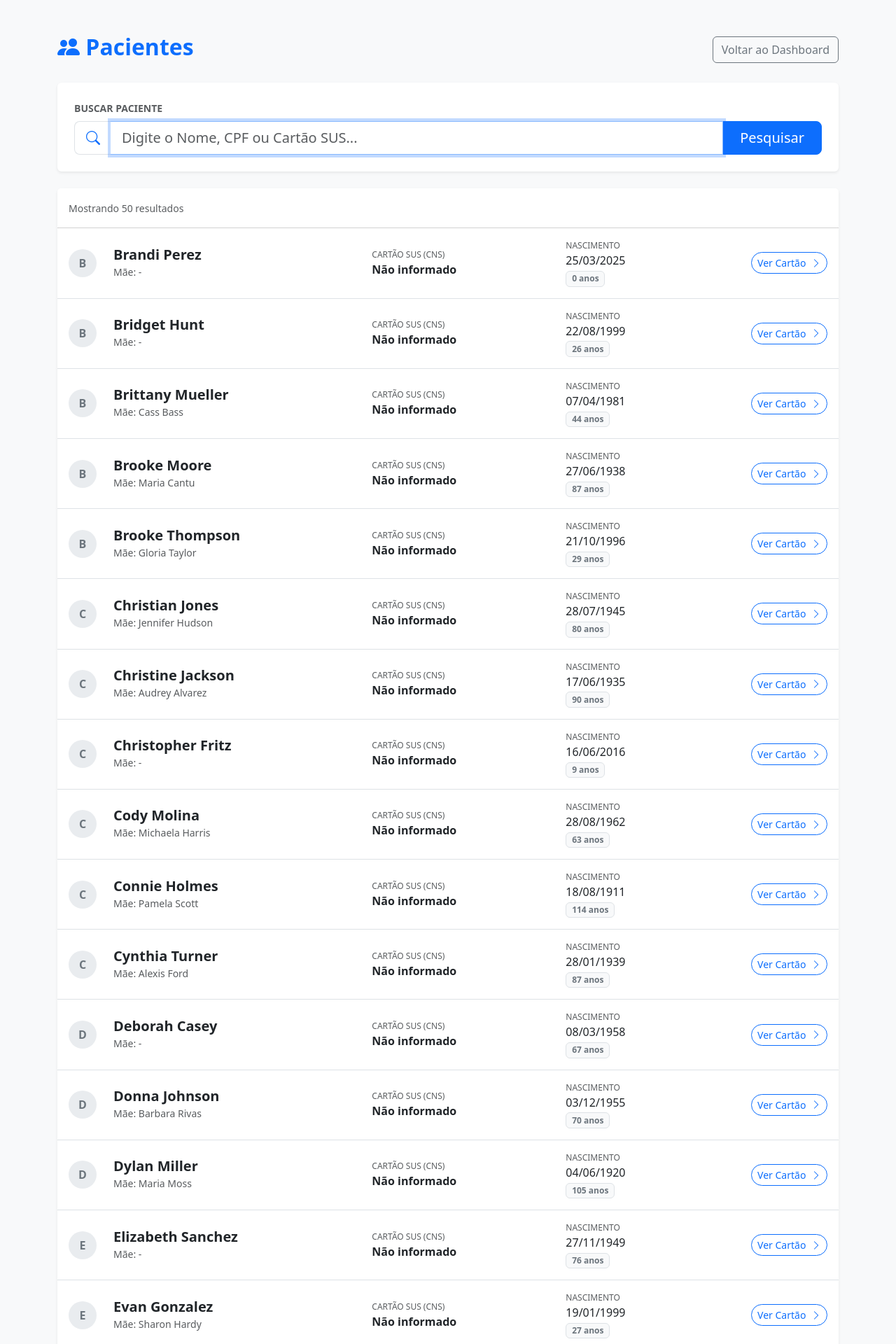
After one commit to gabrieldiaslm/django-rest-learn, a Django app: page /patients/ in a window 1280 px wide. The commit adds this page. Shown: the top 1920 px of the page at 70% size. Run offline with Django 5.2, Linux system fonts and the light colour scheme; data comes from the database, SQL or seed files in the repository; both versions use the stored data as it was after the commit.

Commit message:
redefinição do db e adição dos pacientes

```diff
--- a/api_todo/api/models.py
+++ b/api_todo/api/models.py
@@ -1,14 +1,40 @@
+from datetime import date
 from django.db import models
+
 class Todo(models.Model):
     name = models.CharField(max_length=120)
     done = models.BooleanField(default=False)
     created_at = models.DateTimeField(auto_now_add=True)
 
+class Patient(models.Model):
+    id = models.IntegerField(primary_key=True)
+
+    name = models.CharField("Nome Completo", max_length=255)
+    cpf = models.CharField("CPF", max_length=14, null=True, blank=True)
+    cns = models.CharField("Cartão SUS (CNS)", max_length=50, null=True, blank=True)
+    birth_date = models.DateField("Data de Nascimento", null=True, blank=True)
+    mother_name = models.CharField("Nome da Mãe", max_length=255, null=True, blank=True)
+
+    gender = models.CharField("Sexo", max_length=20, null=True, blank=True)
+
+    created = models.DateTimeField(auto_now_add=True)
+    active = models.BooleanField(default=True)
+
+    def __str__(self):
+        return f"{self.name} (CNS: {self.cns})"
+
+    @property
+    def age_years(self):
+        if not self.birth_date:
+            return 0
+        today = date.today()
+        return today.year - self.birth_date.year - ((today.month, today.day) < (self.birth_date.month, self.birth_date.day))
+
 class VaccineSchedule(models.Model):
     id = models.IntegerField(primary_key=True)
 
     created = models.DateTimeField(auto_now_add=True)
-    modified = models.DateTimeField(auto_now=True)
+    modified = models.DateTimeField()
 
     active = models.BooleanField(default=True)
 
@@ -58,22 +84,19 @@ class Immunobiological(models.Model):
         return f"{self.name} - Lote: {self.batch_number} ({self.manufacturer})"
 
 class VaccinationRecord(models.Model):
-    patient_id = models.CharField(max_length=255, verbose_name="ID do Paciente") #na tabela é só "id"
-
-    vaccine_schedule = models.ForeignKey(
-        VaccineSchedule,
-        on_delete=models.PROTECT,
-        related_name='records'
+    patient = models.ForeignKey(
+        Patient,
+        on_delete=models.CASCADE,
+        related_name='vaccinations',
+        verbose_name="Paciente"
     )
 
-    immunobiological = models.ForeignKey(
-        Immunobiological,
-        on_delete=models.PROTECT,
-        related_name='records'
-    )
-    application_date = models.DateTimeField(verbose_name="Data da Aplicação")
-    created = models.DateTimeField()#auto_now_add=True
-    modified = models.DateTimeField()#auto_now=True
+    vaccine_schedule = models.ForeignKey('VaccineSchedule', on_delete=models.PROTECT, related_name='records')
+    immunobiological = models.ForeignKey('Immunobiological', on_delete=models.PROTECT, null=True, blank=True, related_name='records')
+    application_date = models.DateTimeField()
+    created = models.DateTimeField(auto_now_add=True)
+    modified = models.DateTimeField(auto_now=True)
+
     active = models.BooleanField(default=True)
 
     class Meta:
--- a/api_todo/api/templates/dashboard.html
+++ b/api_todo/api/templates/dashboard.html
@@ -48,6 +48,7 @@
                 <ul class="list-group list-group-flush">
                     <li class="list-group-item"><a href="/calendar/">Calendário de Vacinação</a></li>
                     <li class="list-group-item"><a href="/records/">Registros de Vacinação</a></li>
+                    <li class="list-group-item"><a href="/patients/">Cartão de Vacinação</a></li>
                     <li class="list-group-item"><a href="/api/schedules/">Ver API Schedules</a></li>
                     <li class="list-group-item"><a href="/api/stock/">Ver API Estoque</a></li>
                     <li class="list-group-item"><a href="/admin/">Painel Admin</a></li>
--- /dev/null
+++ b/api_todo/api/templates/patient_list.html
@@ -0,0 +1,120 @@
+<!DOCTYPE html>
+<html lang="pt-br">
+<head>
+    <meta charset="UTF-8">
+    <title>Buscar Paciente</title>
+    <link href="https://cdn.jsdelivr.net/npm/bootstrap@5.3.0/dist/css/bootstrap.min.css" rel="stylesheet">
+    <link rel="stylesheet" href="https://cdn.jsdelivr.net/npm/bootstrap-icons@1.10.0/font/bootstrap-icons.css">
+    <style>
+        .patient-row {
+            cursor: pointer;
+            transition: transform 0.1s, box-shadow 0.1s;
+        }
+        .patient-row:hover {
+            background-color: #f8f9fa;
+            transform: scale(1.005);
+            box-shadow: 0 2px 5px rgba(0,0,0,0.05);
+            z-index: 10;
+            position: relative;
+        }
+        .avatar-circle {
+            width: 40px;
+            height: 40px;
+            background-color: #e9ecef;
+            border-radius: 50%;
+            display: flex;
+            align-items: center;
+            justify-content: center;
+            color: #6c757d;
+            font-weight: bold;
+        }
+    </style>
+</head>
+<body class="bg-light">
+
+<div class="container mt-5">
+
+    <div class="d-flex justify-content-between align-items-center mb-4">
+        <h2 class="text-primary fw-bold">
+            <i class="bi bi-people-fill"></i> Pacientes
+        </h2>
+        <a href="/" class="btn btn-outline-secondary">Voltar ao Dashboard</a>
+    </div>
+
+    <div class="card shadow-sm mb-4 border-0">
+        <div class="card-body p-4">
+            <form method="get" action=".">
+                <label class="form-label text-muted small fw-bold">BUSCAR PACIENTE</label>
+                <div class="input-group input-group-lg">
+                    <span class="input-group-text bg-white border-end-0 text-primary">
+                        <i class="bi bi-search"></i>
+                    </span>
+                    <input type="text" name="q" class="form-control border-start-0"
+                           placeholder="Digite o Nome, CPF ou Cartão SUS..."
+                           value="{{ query }}" autofocus>
+                    <button class="btn btn-primary px-4" type="submit">Pesquisar</button>
+                </div>
+            </form>
+        </div>
+    </div>
+
+    <div class="card shadow-sm border-0">
+        <div class="card-header bg-white py-3">
+            <span class="text-muted small">Mostrando {{ patients|length }} resultados</span>
+        </div>
+        <div class="list-group list-group-flush">
+            {% for p in patients %}
+            <a href="{% url 'patient_card' p.id %}" class="list-group-item list-group-item-action p-3 patient-row">
+                <div class="row align-items-center">
+
+                    <div class="col-auto">
+                        <div class="avatar-circle">
+                            {{ p.name|slice:":1" }}
+                        </div>
+                    </div>
+
+                    <div class="col-md-4">
+                        <h5 class="mb-0 text-dark fw-bold">{{ p.name }}</h5>
+                        <small class="text-muted">Mãe: {{ p.mother_name|default:"-" }}</small>
+                    </div>
+
+                    <div class="col-md-3">
+                        <div class="small text-uppercase text-muted" style="font-size: 0.75rem;">Cartão SUS (CNS)</div>
+                        <div class="fw-bold text-dark">{{ p.cns|default:"Não informado" }}</div>
+                    </div>
+
+                    <div class="col-md-2">
+                        <div class="small text-uppercase text-muted" style="font-size: 0.75rem;">Nascimento</div>
+                        <div class="text-dark">
+                            {% if p.birth_date %}
+                                {{ p.birth_date|date:"d/m/Y" }} <br>
+                                <span class="badge bg-light text-secondary border">{{ p.age_years }} anos</span>
+                            {% else %}
+                                -
+                            {% endif %}
+                        </div>
+                    </div>
+
+                    <div class="col text-end">
+                        <span class="btn btn-sm btn-outline-primary rounded-pill">
+                            Ver Cartão <i class="bi bi-chevron-right ms-1"></i>
+                        </span>
+                    </div>
+                </div>
+            </a>
+            {% empty %}
+            <div class="text-center py-5">
+                <i class="bi bi-person-x display-1 text-muted opacity-25"></i>
+                <h5 class="mt-3 text-muted">Nenhum paciente encontrado</h5>
+                {% if query %}
+                    <p class="text-muted small">Tente buscar por apenas parte do nome.</p>
+                    <a href="." class="btn btn-sm btn-secondary">Limpar filtros</a>
+                {% endif %}
+            </div>
+            {% endfor %}
+        </div>
+    </div>
+</div>
+
+</body>
+</html>
--- a/api_todo/api/views.py
+++ b/api_todo/api/views.py
@@ -1,9 +1,28 @@
 from rest_framework import viewsets, filters
-from api.models import VaccineSchedule, Immunobiological, VaccinationRecord
+from api.models import VaccineSchedule, Immunobiological, VaccinationRecord, Patient
 from api.serializers import VaccineScheduleSerializer, ImmunobiologicalSerializer, VaccinationRecordSerializer
-from django.shortcuts import render
-from django.db.models import Count
+from django.shortcuts import render, get_object_or_404
+from django.db.models import Count, Q
 import json
+
+
+def patient_list_view(request):
+    query = request.GET.get('q', '')
+
+    if query:
+        patients = Patient.objects.filter(
+            Q(name__icontains=query) |
+            Q(cpf__icontains=query) |
+            Q(cns__icontains=query)
+        ).filter(active=True).order_by('name')
+    else:
+        patients = Patient.objects.filter(active=True).order_by('name')[:50]
+
+    return render(request, 'patient_list.html', {
+        'patients': patients,
+        'query': query
+    })
+
 
 # Calendário de vacinas
 class VaccineScheduleViewSet(viewsets.ModelViewSet):
@@ -69,3 +88,42 @@ class VaccinationRecordViewSet(viewsets.ModelViewSet):
     filter_backends = [filters.SearchFilter, filters.OrderingFilter]
     search_fields = ['patient_id', 'vaccine_schedule__name']
     ordering_fields = ['application_date', 'created']
+
+def patient_card_view(request, patient_id):
+    patient = get_object_or_404(Patient, pk=patient_id)
+
+    # 1. Busca todas as vacinas que existem no calendário
+    all_schedules = VaccineSchedule.objects.filter(active=True).order_by('min_age_in_days')
+
+    # 2. Busca todas as vacinas que o paciente JÁ TOMOU
+    taken_records = VaccinationRecord.objects.filter(patient=patient, active=True)
+
+    # Cria um dicionário para acesso rápido: { schedule_id: registro }
+    taken_map = {rec.vaccine_schedule_id: rec for rec in taken_records}
+
+    # 3. Monta a lista final para o template (Status: OK ou PENDENTE)
+    timeline = []
+    for schedule in all_schedules:
+        record = taken_map.get(schedule.id)
+
+        status = 'PENDENTE'
+        date_taken = None
+        lote = None
+
+        if record:
+            status = 'OK'
+            date_taken = record.application_date
+            lote = record.immunobiological.batch_number if record.immunobiological else 'N/A'
+
+        timeline.append({
+            'schedule': schedule,
+            'status': status,
+            'record': record,
+            'date_taken': date_taken,
+            'lote': lote
+        })
+
+    return render(request, 'patient_card.html', {
+        'patient': patient,
+        'timeline': timeline
+    })
--- a/api_todo/api_todo/urls.py
+++ b/api_todo/api_todo/urls.py
@@ -1,7 +1,7 @@
 from django.contrib import admin
 from django.urls import include, path
 
-from api.views import dashboard_view, calendar_view, records_list_view
+from api.views import dashboard_view, calendar_view, records_list_view, patient_card_view, patient_list_view
 
 urlpatterns = [
     path('admin/', admin.site.urls),
@@ -9,5 +9,7 @@ urlpatterns = [
     path('', dashboard_view, name='dashboard'),
     path('calendar/', calendar_view, name='calendar'),
     path('records/', records_list_view, name='records_list'),
+    path('patient/<int:patient_id>/card/', patient_card_view, name='patient_card'),
+    path('patients/', patient_list_view, name='patient_list'),
 
 ]
```
Also changed, not shown: api_todo/api/admin.py (+38 -17 lines), api_todo/api/templates/patient_card.html (added, +131 -0 lines), api_todo/api/migrations/0001_initial.py, api_todo/api/migrations/0002_immunobiological_vaccineschedule.py (deleted), api_todo/api/migrations/0002_vaccinationrecord_modified.py (added), api_todo/api/migrations/0003_alter_vaccineschedule_vaccine_id.py (deleted), api_todo/api/migrations/0004_vaccinationrecord.py (deleted), api_todo/api/migrations/0005_alter_immunobiological_created_and_more.py (deleted), api_todo/db.sqlite3.
